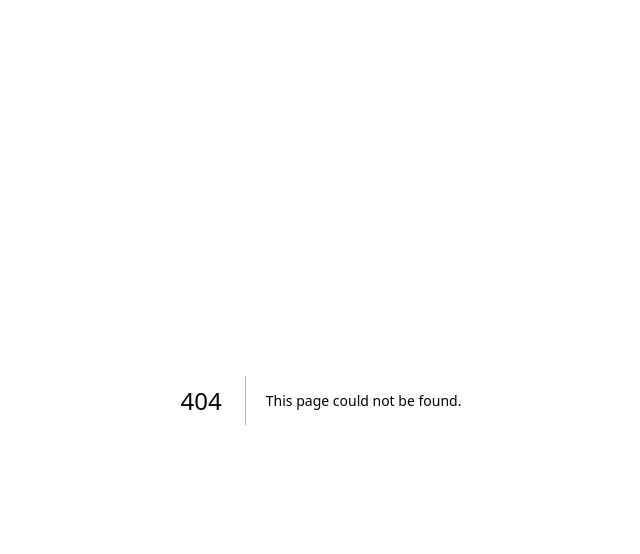
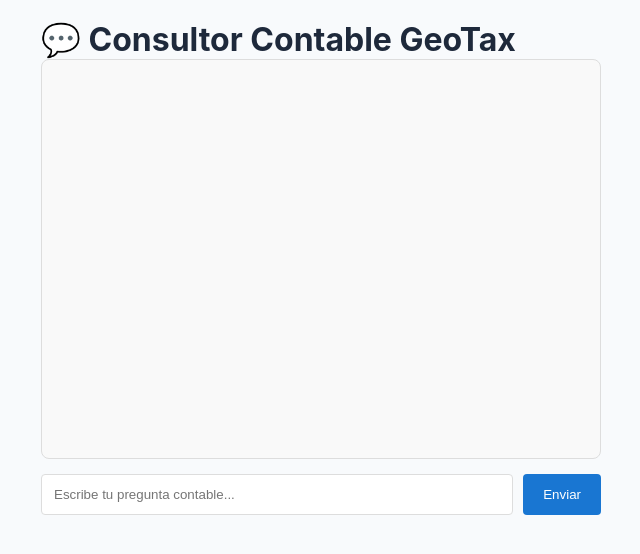
Before and after one commit to Marcos-Bernasconi-2108/Geotax-portal-2, a Next.js app in the folder geotax-portal/: page /chatbot in a window 1280 px wide. Before the commit this address had no page. Shown: the top 554 px of the page, without its empty margins (319-959 px from the left). Built offline with nearby package versions, Linux system fonts and the light colour scheme.

Commit message:
Add chatbot module with Claude API integration

```diff
--- /dev/null
+++ b/geotax-portal/app/api/chat/route.ts
@@ -0,0 +1,58 @@
+import { NextRequest, NextResponse } from 'next/server';
+import Anthropic from '@anthropic-ai/sdk';
+import { createClient } from '@supabase/supabase-js';
+
+const client = new Anthropic({
+  apiKey: process.env.ANTHROPIC_API_KEY,
+});
+
+const supabase = createClient(
+  process.env.NEXT_PUBLIC_SUPABASE_URL!,
+  process.env.NEXT_PUBLIC_SUPABASE_ANON_KEY!
+);
+
+export async function POST(req: NextRequest) {
+  try {
+    const { question, userId } = await req.json();
+
+    if (!question || !userId) {
+      return NextResponse.json(
+        { error: 'Missing question or userId' },
+        { status: 400 }
+      );
+    }
+
+    const message = await client.messages.create({
+      model: 'claude-3-5-sonnet-20241022',
+      max_tokens: 1024,
+      messages: [
+        {
+          role: 'user',
+          content: `Eres un asistente contable experto en impuestos argentinos. Responde esta pregunta de forma clara y profesional: ${question}`,
+        },
+      ],
+    });
+
+    const response = (message.content[0] as { type: string; text: string }).text;
+
+    const { error: dbError } = await supabase
+      .from('conversations')
+      .insert({
+        user_id: userId,
+        question,
+        response,
+      });
+
+    if (dbError) {
+      console.error('DB Error:', dbError);
+    }
+
+    return NextResponse.json({ response });
+  } catch (error) {
+    console.error('Chat Error:', error);
+    return NextResponse.json(
+      { error: 'Internal server error' },
+      { status: 500 }
+    );
+  }
+}
--- /dev/null
+++ b/geotax-portal/app/chatbot/page.tsx
@@ -0,0 +1,101 @@
+'use client';
+
+import { useState } from 'react';
+
+export default function ChatbotPage() {
+  const [messages, setMessages] = useState([]);
+  const [input, setInput] = useState('');
+  const [loading, setLoading] = useState(false);
+
+  const handleSendMessage = async () => {
+    if (!input.trim()) return;
+
+    const userMessage = { role: 'user', content: input };
+    setMessages([...messages, userMessage]);
+    setInput('');
+    setLoading(true);
+
+    try {
+      const response = await fetch('/api/chat', {
+        method: 'POST',
+        headers: { 'Content-Type': 'application/json' },
+        body: JSON.stringify({
+          question: input,
+          userId: 'user-123',
+        }),
+      });
+
+      const data = await response.json();
+      const botMessage = { role: 'bot', content: data.response };
+      setMessages(prev => [...prev, botMessage]);
+    } catch (error) {
+      console.error('Error:', error);
+      setMessages(prev => [...prev, {
+        role: 'bot',
+        content: 'Error procesando tu pregunta. Intenta de nuevo.'
+      }]);
+    } finally {
+      setLoading(false);
+    }
+  };
+
+  return (
+    <div style={{ maxWidth: '600px', margin: '0 auto', padding: '20px' }}>
+      <h1>💬 Consultor Contable GeoTax</h1>
+
+      <div style={{
+        border: '1px solid #ddd',
+        borderRadius: '8px',
+        height: '400px',
+        overflowY: 'auto',
+        padding: '15px',
+        marginBottom: '15px',
+        backgroundColor: '#f9f9f9'
+      }}>
+        {messages.map((msg, idx) => (
+          <div key={idx} style={{
+            marginBottom: '12px',
+            padding: '10px',
+            borderRadius: '8px',
+            backgroundColor: msg.role === 'user' ? '#e3f2fd' : '#f1f8e9',
+            textAlign: msg.role === 'user' ? 'right' : 'left'
+          }}>
+            <strong>{msg.role === 'user' ? 'Tú' : 'Bot'}:</strong> {msg.content}
+          </div>
+        ))}
+        {loading && <p style={{ fontStyle: 'italic', color: '#999' }}>Bot escribiendo...</p>}
+      </div>
+
+      <div style={{ display: 'flex', gap: '10px' }}>
+        <input
+          type="text"
+          value={input}
+          onChange={(e) => setInput(e.target.value)}
+          onKeyPress={(e) => e.key === 'Enter' && handleSendMessage()}
+          placeholder="Escribe tu pregunta contable..."
+          style={{
+            flex: 1,
+            padding: '12px',
+            border: '1px solid #ddd',
+            borderRadius: '4px'
+          }}
+          disabled={loading}
+        />
+        <button
+          onClick={handleSendMessage}
+          disabled={loading}
+          style={{
+            padding: '12px 20px',
+            backgroundColor: '#1976d2',
+            color: 'white',
+            border: 'none',
+            borderRadius: '4px',
+            cursor: loading ? 'not-allowed' : 'pointer'
+          }}
+        >
+          {loading ? 'Esperando...' : 'Enviar'}
+        </button>
+      </div>
+    </div>
+  );
+}
```
Also changed, not shown: geotax-portal/app/api/chat/chatHandler.js (added, +60 -0 lines).
